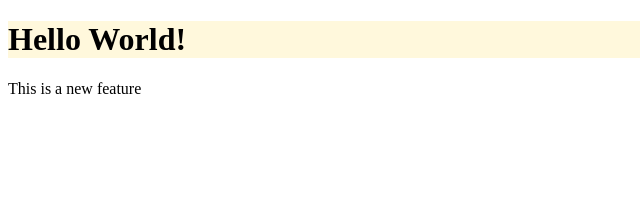
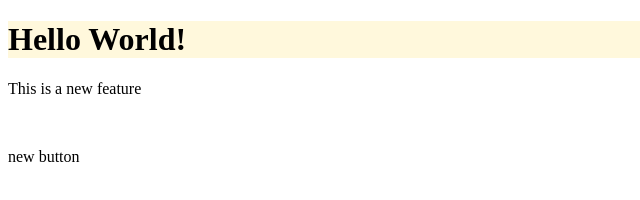
Before and after one commit to PrathamPatel25/LocalRepo, a plain HTML site: page index1.html in a window 1280 px wide. Shown: the full height of the page, 0-640 px from the left. Drawn offline with Linux system fonts and the light colour scheme.

Commit message:
add button

```diff
--- a/index1.html
+++ b/index1.html
@@ -9,5 +9,7 @@
 <body>
     <h1>Hello World!</h1>
     <p>This is a new feature</p>
+    <br>
+    <p>new button</p>
 </body>
 </html>
```
